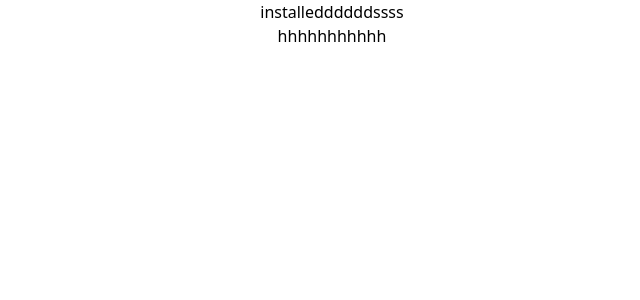
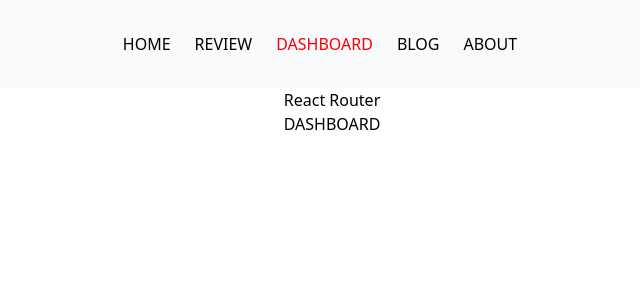
Before and after one commit to mahmudunnaby/headphone-analysis-website, a React (Create React App) app: page /dashboard in a window 1280 px wide. Shown: the top 300 px of the page, without its empty margins (308-948 px from the left). Built offline with nearby package versions, Linux system fonts and the light colour scheme.

Commit message:
review card created

```diff
--- a/src/App.js
+++ b/src/App.js
@@ -1,12 +1,30 @@
 import logo from './logo.svg';
+import { Routes, Route, Link } from "react-router-dom";
+import Home from './components/Home/Home'
+import Header from './components/Header/Header'
+import Review from './components/Review/Review'
+import Dashboard from './components/Dashboard/Dashboard'
+import Blog from './components/Blog/Blog'
+import About from './components/About/About'
 import './App.css';
+
 
 function App() {
   return (
     <div className="App">
-      <h1>installeddddddssss
-      </h1>
-      <h2>hhhhhhhhhhh</h2>
+      <Header></Header>
+      <h1>React Router</h1>
+
+
+      <Routes>
+        <Route path='/' element={<Home></Home>} ></Route>
+        <Route path='/review' element={<Review></Review>} ></Route>
+        <Route path='/dashboard' element={<Dashboard></Dashboard>} ></Route>
+        <Route path='/blog' element={<Blog></Blog>} ></Route>
+        <Route path='/about' element={<About></About>} ></Route>
+
+      </Routes>
+
     </div>
   );
 }
--- /dev/null
+++ b/src/components/About/About.js
@@ -0,0 +1,12 @@
+import React from 'react';
+
+const About = () => {
+    return (
+        <div>
+            <h1>ABOUT</h1>
+
+        </div>
+    );
+};
+
+export default About;
--- /dev/null
+++ b/src/components/Blog/Blog.js
@@ -0,0 +1,11 @@
+import React from 'react';
+
+const Blog = () => {
+    return (
+        <div>
+            <h1>BLOGS</h1>
+        </div>
+    );
+};
+
+export default Blog;
--- /dev/null
+++ b/src/components/CustomLink/CustomLink.js
@@ -0,0 +1,23 @@
+import React from 'react';
+import {
+    Link,
+    useMatch,
+    useResolvedPath,
+} from "react-router-dom";
+
+const CustomLink = ({ children, to, ...props }) => {
+    let resolved = useResolvedPath(to);
+    let match = useMatch({ path: resolved.pathname, end: true });
+
+    return (
+        <Link
+            style={{ color: match ? "RED" : "BLACK" }}
+            to={to}
+            {...props}
+        >
+            {children}
+        </Link>
+    );
+};
+
+export default CustomLink;
--- /dev/null
+++ b/src/components/Dashboard/Dashboard.js
@@ -0,0 +1,12 @@
+import React from 'react';
+
+const Dashboard = () => {
+    return (
+        <div>
+            <h1>DASHBOARD</h1>
+
+        </div>
+    );
+};
+
+export default Dashboard;
--- /dev/null
+++ b/src/components/Header/Header.js
@@ -0,0 +1,24 @@
+import React from 'react';
+import { Link } from 'react-router-dom';
+import CustomLink from '../CustomLink/CustomLink';
+
+const Header = () => {
+    return (
+        <div>
+            <div className='sticky top-0 bg-slate-50 px-12 py-8 flex justify-center gap-6'>
+                <CustomLink to='/'>HOME</CustomLink>
+                <CustomLink to='/review'>REVIEW</CustomLink>
+                <CustomLink to='/dashboard'>DASHBOARD</CustomLink>
+                <CustomLink to='/blog'>BLOG</CustomLink>
+                <CustomLink to='/about'>ABOUT</CustomLink>
+                <CustomLink to='/*'></CustomLink>
+
+
+
+            </div>
+
+        </div>
+    );
+};
+
+export default Header;
--- /dev/null
+++ b/src/components/Home/Home.css
@@ -0,0 +1,4 @@
+.picture {
+    height: 500px;
+    width: 300px;
+}
--- /dev/null
+++ b/src/components/Home/Home.js
@@ -0,0 +1,24 @@
+import React from 'react';
+
+
+const Home = () => {
+    return (
+        <div>
+            <div>
+                <div className="flex flex-row  justify-center items-center">
+                    <div className="w-1/2 flex-1  px-32">
+                        <h1 className='text-6xl '>FEEL THE MUSIC IN YOUR BONES</h1>
+                        <p className='m-10'>Lorem ipsum dolor sit amet, consectetur adipisicing elit. Illum temporibus corrupti, laudantium doloremque magnam expedita saepe cupiditate commodi perspiciatis. Quas id sit sunt dolorum voluptas officia. Iure deserunt voluptatibus eius!</p>
+                    </div>
+
+                    <img className='w-1/2 flex-1  justify-center items-centers h-5/6 w-36 p-32' src="https://pngimg.com/uploads/headphones/headphones_PNG7645.png" alt="" />
+                </div>
+
+
+            </div>
+
+        </div>
+    );
+};
+
+export default Home;
--- /dev/null
+++ b/src/components/Review/Review.js
@@ -0,0 +1,30 @@
+import React, { useEffect, useState } from 'react';
+import ReviewCard from '../ReviewCard/ReviewCard';
+
+const Review = () => {
+
+    const [reviews, setReviews] = useState([])
+
+
+
+    useEffect(() => {
+        fetch('https://jsonplaceholder.typicode.com/comments')
+            .then(res => res.json())
+            .then(data => setReviews(data.slice(0, 20)))
+    }, [])
+
+    return (
+        <div className='px-4 pt-20 pb-24 mx-auto max-w-7xl '>
+
+            <div className='grid grid-cols-1 md:grid-cols-2 lg:grid-cols-3 xl:grid-cols-4 justify-items-center gap-8 '>
+                {
+                    reviews.map(review => <ReviewCard key={review.id} review={review}  ></ReviewCard>)
+                }
+
+            </div>
+
+        </div>
+    );
+};
+
+export default Review;
--- /dev/null
+++ b/src/components/ReviewCard/ReviewCard.js
@@ -0,0 +1,14 @@
+import React from 'react';
+
+
+const ReviewCard = ({ review }) => {
+    return (
+        <div className='border-4 rounded w-72 h-32 '>
+            <p> <span className=' font-bold '>Name:</span>  {review.name.slice(0, 9)} </p>
+            <p> <span className=' font-bold' > Review:</span> {review.body.slice(0, 60)}</p>
+            <p> <span className=' font-bold '>Ratings:</span> </p>
+        </div>
+    );
+};
+
+export default ReviewCard;
--- a/src/index.js
+++ b/src/index.js
@@ -3,11 +3,19 @@
 import './index.css';
 import App from './App';
 import reportWebVitals from './reportWebVitals';
+import { BrowserRouter } from 'react-router-dom';
 
 ReactDOM.render(
+
+
   <React.StrictMode>
-    <App />
+    <BrowserRouter>
+      <App />
+    </BrowserRouter>
   </React.StrictMode>,
+
+
+
   document.getElementById('root')
 );
 
```
Also changed, not shown: public/data.json (added, +50 -0 lines), public/User.png (added).
